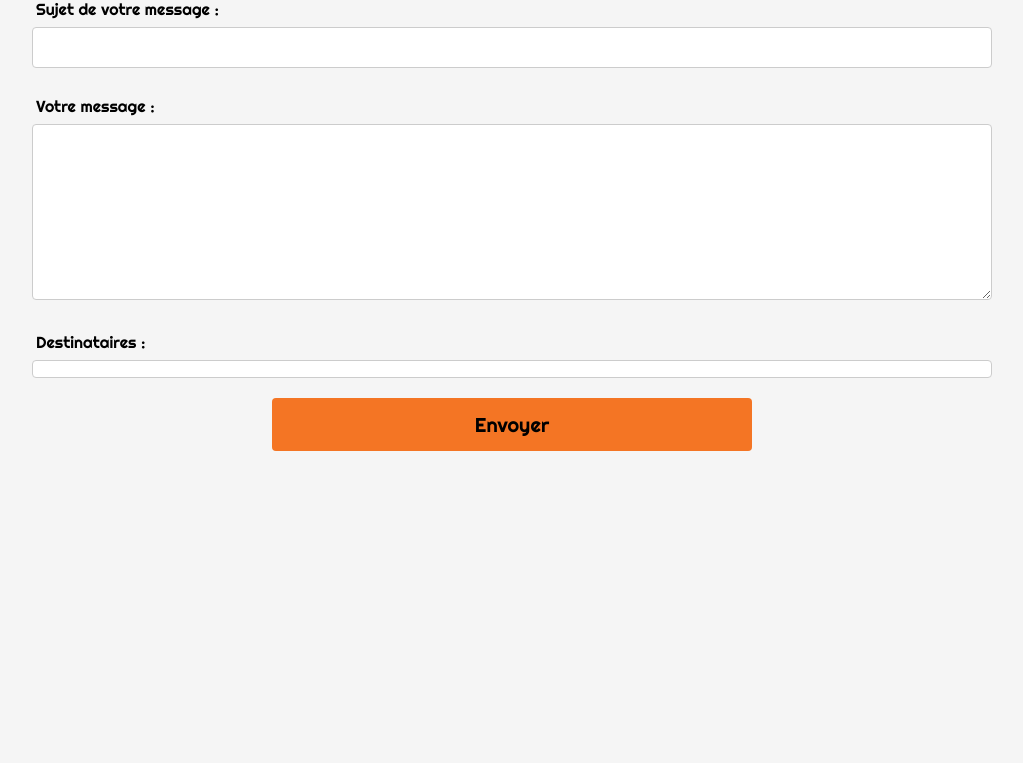
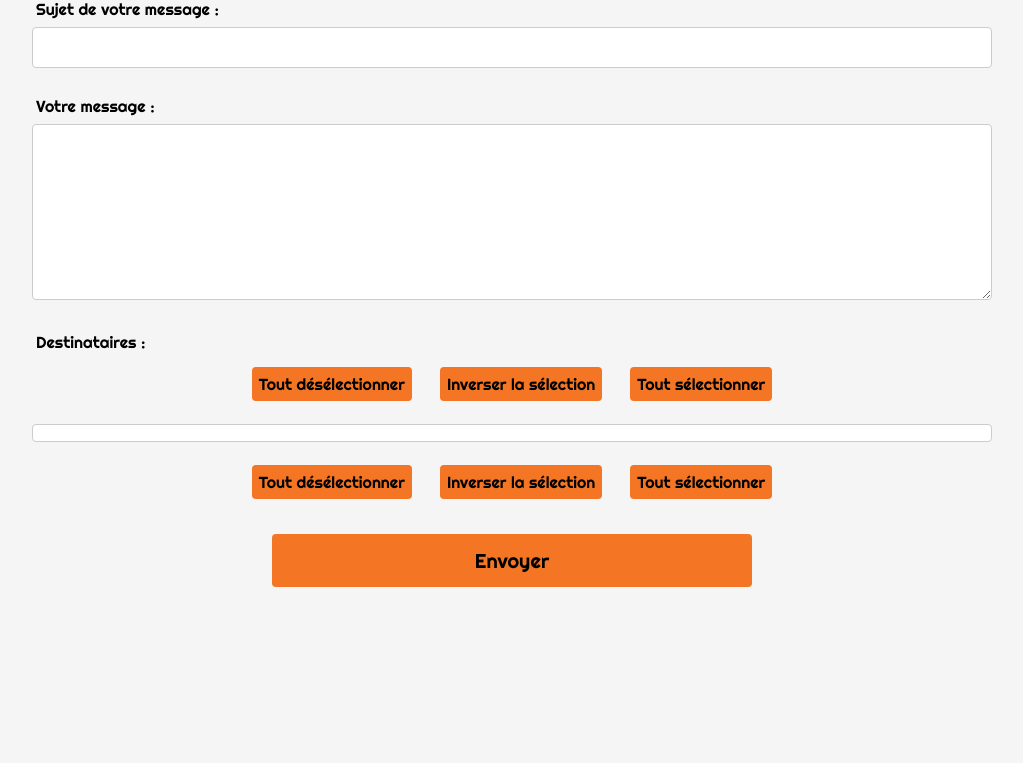
Before and after one commit to hyxalu/mysite, a Django app: page /email_members/ in a window 1280 px wide. Shown: the part 357-1120 px from the top of the page, without its empty margins (128-1151 px from the left). Before the commit the page ends 808 px from the top, so only its background shows below. Run offline with Django 3.2, Linux system fonts and the light colour scheme; the visitor is signed in with stand-in values (Sample User, id 1); data comes from the database, SQL or seed files in the repository; some libraries are stand-ins or nearby versions.

Commit message:
Add buttons for email members

```diff
--- a/umm/static/umm/umm.css
+++ b/umm/static/umm/umm.css
@@ -39,6 +39,26 @@
     cursor: pointer;
     font-size: 1.25rem;
     font-family: 'Righteous', cursive;
+}
+
+button[type=button] {
+    /*width: 50%;*/
+    background-color: rgb(244, 117, 36);
+    padding: 7px 7px;
+    margin: 7px 14px;
+    border: none;
+    border-radius: 4px;
+    cursor: pointer;
+    font-size: 1.0rem;
+    font-family: 'Righteous', cursive;
+}
+
+.buttonGroup {
+    padding: 8px;
+    display: flex;
+    justify-content: center;
+    flex-wrap: wrap;
+    /*align-content: center;*/
 }
 
 input[type=text], input[type=email], input[type=password], select, textarea {
--- a/umm/templates/umm/base.html
+++ b/umm/templates/umm/base.html
@@ -10,8 +10,6 @@
     <link rel="icon" type="image/png" sizes="16x16" href="{%  static 'umm/favicon-16x16.png' %}">
     <link rel="stylesheet" href="https://use.fontawesome.com/releases/v5.2.0/css/all.css"
           integrity="sha384-hWVjflwFxL6sNzntih27bfxkr27PmbbK/iSvJ+a4+0owXq79v+lsFkW54bOGbiDQ" crossorigin="anonymous">
-    <!--<link rel="stylesheet" href="https://stackpath.bootstrapcdn.com/bootstrap/4.1.0/css/bootstrap.min.css"-->
-          <!--integrity="sha384-9gVQ4dYFwwWSjIDZnLEWnxCjeSWFphJiwGPXr1jddIhOegiu1FwO5qRGvFXOdJZ4" crossorigin="anonymous">-->
     <link href="https://fonts.googleapis.com/css?family=Righteous" rel="stylesheet">
     <link rel="stylesheet" type="text/css" href="{% static 'umm/umm.css' %}"/>
 
@@ -75,15 +73,8 @@
     x.classList.toggle("change");
     document.querySelector('.nav-bar').classList.toggle('change');
 }
+{% block script %}
+{% endblock %}
 </script>
-<!--<script src="https://code.jquery.com/jquery-3.3.1.slim.min.js"
-        integrity="sha384-q8i/X+965DzO0rT7abK41JStQIAqVgRVzpbzo5smXKp4YfRvH+8abtTE1Pi6jizo"
-        crossorigin="anonymous"></script>
-<script src="https://cdnjs.cloudflare.com/ajax/libs/popper.js/1.14.0/umd/popper.min.js"
-        integrity="sha384-cs/chFZiN24E4KMATLdqdvsezGxaGsi4hLGOzlXwp5UZB1LY//20VyM2taTB4QvJ"
-        crossorigin="anonymous"></script>
-<script src="https://stackpath.bootstrapcdn.com/bootstrap/4.1.0/js/bootstrap.min.js"
-        integrity="sha384-uefMccjFJAIv6A+rW+L4AHf99KvxDjWSu1z9VI8SKNVmz4sk7buKt/6v9KI65qnm"
-        crossorigin="anonymous"></script>-->
 </body>
 </html>
--- a/umm/templates/umm/email_members.html
+++ b/umm/templates/umm/email_members.html
@@ -34,6 +34,12 @@
         <div>
             {{ form.recipients.label_tag }}
         </div>
+        <div class="buttonGroup">
+            <button type="button" onclick="manageRecipients('Unselect')">Tout désélectionner</button>
+            <button type="button" onclick="manageRecipients('Invert')">Inverser la sélection</button>
+            <button type="button" onclick="manageRecipients('Select')">Tout sélectionner</button>
+        </div>
+
         <div class="recipients">
             {% for recip in form.recipients %}
             <div>
@@ -41,9 +47,35 @@
             </div>
             {% endfor %}
         </div>
+        <div class="buttonGroup">
+            <button type="button" onclick="manageRecipients('Unselect')">Tout désélectionner</button>
+            <button type="button" onclick="manageRecipients('Invert')">Inverser la sélection</button>
+            <button type="button" onclick="manageRecipients('Select')">Tout sélectionner</button>
+        </div>
     </div>
     <div class="form-actions">
       <button type="submit">Envoyer</button>
     </div>
 </form>
 {% endblock %}
+
+{% block script %}
+function manageRecipients(mode){
+    document.querySelectorAll('[id^="id_recipients_"]').forEach( (checkbox) => {
+        switch (mode) {
+            case 'Unselect':
+                checkbox.checked = checkbox.checked = false;
+                break;
+            case 'Invert':
+                checkbox.checked = !checkbox.checked;
+                break;
+            case 'Select':
+                checkbox.checked = checkbox.checked = true;
+                break;
+            default:
+                break;
+        }
+
+    });
+}
+{% endblock %}
```
Also changed, not shown: 1 other file.
